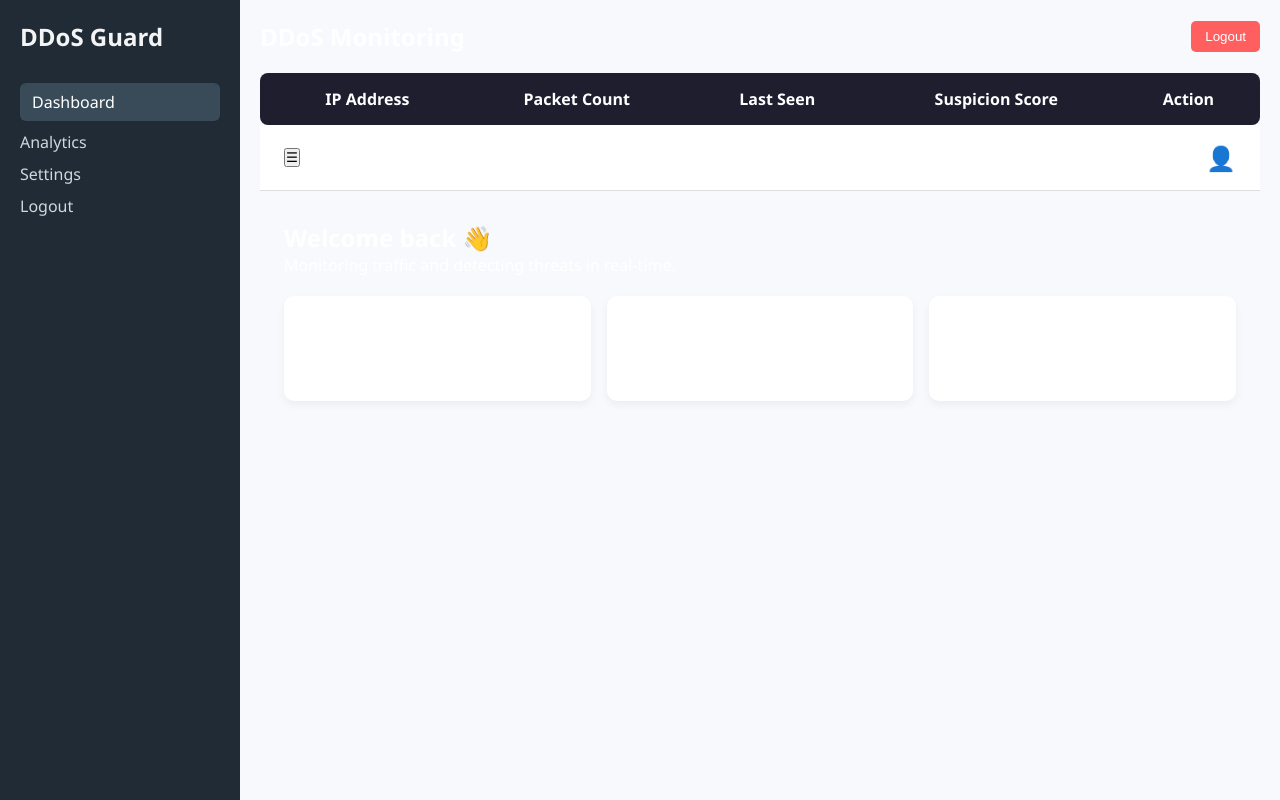
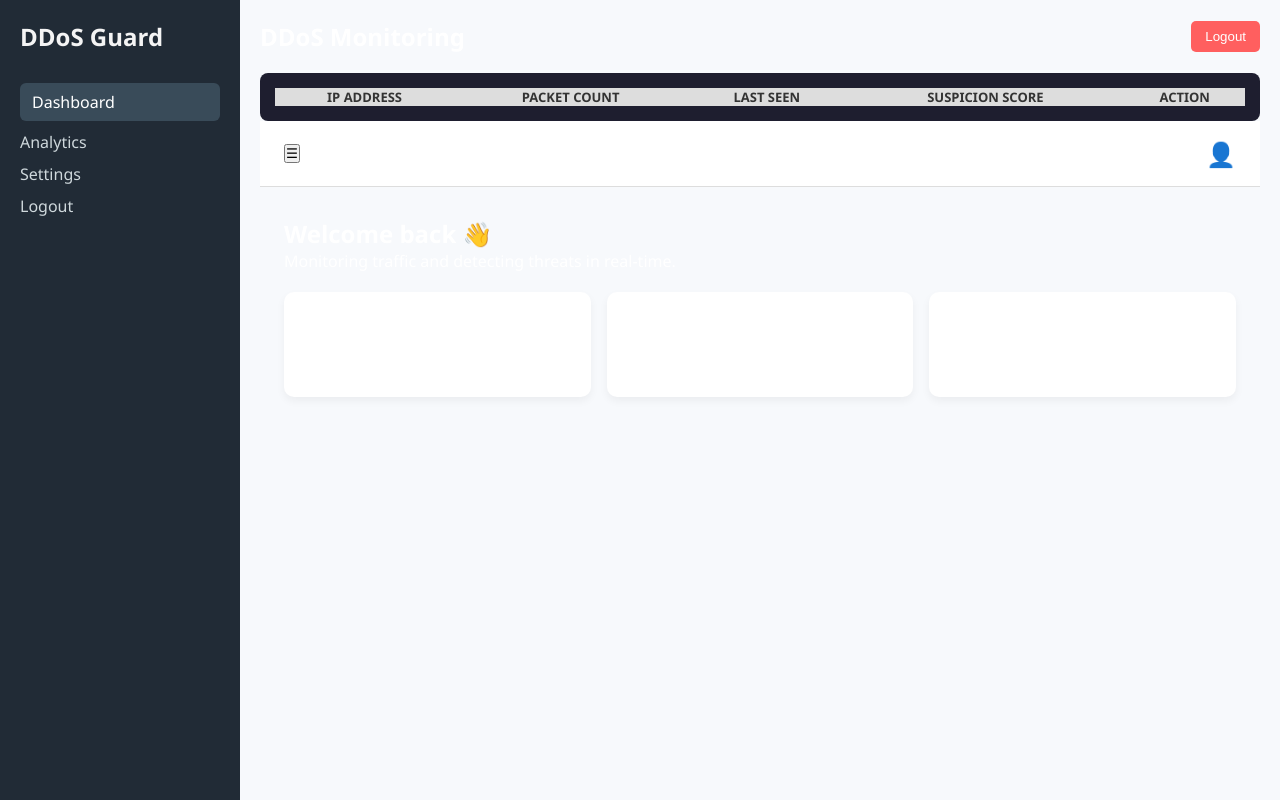
Before and after one commit to samuelkcherian/ddos-protection-system, a Flask app: page /dashboard in a window 1280 px wide. Run offline with Flask 3, Linux system fonts and the light colour scheme; the visitor is signed in with stand-in values (Sample User, id 1); lists and menus that the app fills with data are empty.

Commit message:
Colour fixes

```diff
--- a/static/dashboard.css
+++ b/static/dashboard.css
@@ -82,6 +82,19 @@
 .table-section table {
     width: 100%;
     border-collapse: collapse;
+}
+
+thead {
+    background-color: #ddd;
+    color: #333;
+    /* Set to dark grey or black for visibility */
+    text-transform: uppercase;
+    font-size: 13px;
+    font-weight: bold;
+}
+
+tr:hover {
+    background-color: #f0f0f0;
 }
 
 .table-section th,
```
